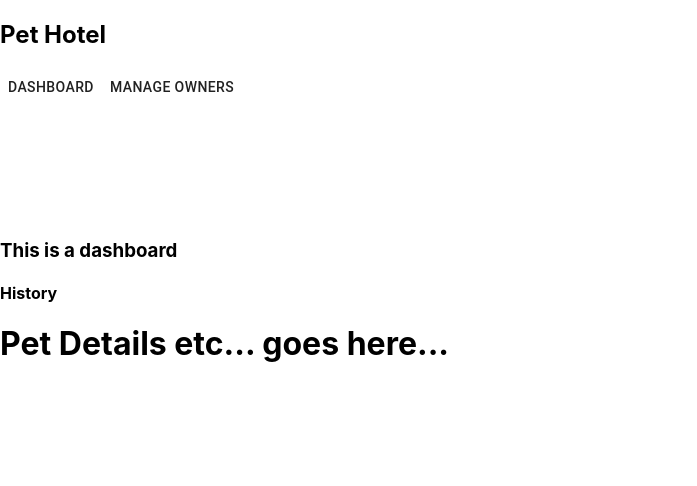
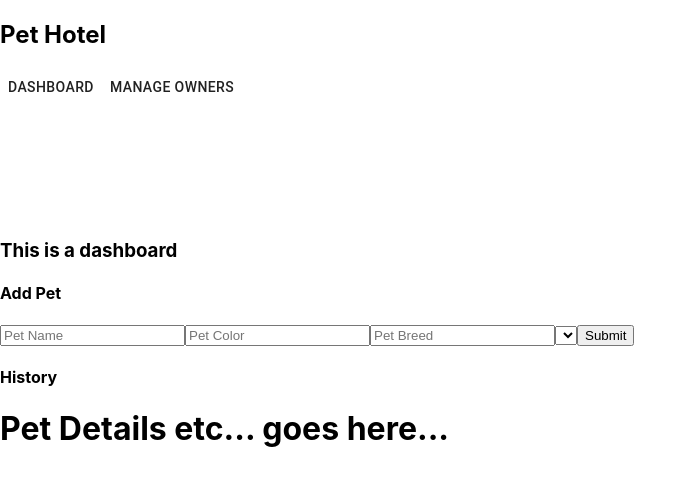
Before and after one commit to Johnshandsable/pet-hotel, a React (Create React App) app in the folder pet-hotel/: page /dashboard in a window 1280 px wide. Shown: the top 486 px of the page, without its empty margins (0-697 px from the left). Built offline with nearby package versions, Linux system fonts and the light colour scheme; no server answers.

Commit message:
added evt handlers to form

```diff
--- a/pet-hotel/src/components/AddPetForm/AddPetForm.jsx
+++ b/pet-hotel/src/components/AddPetForm/AddPetForm.jsx
@@ -1,10 +1,45 @@
+import { useState } from 'react';
+
 function AddPetForm() {
+  const [name, setName] = useState('');
+  const [color, setColor] = useState('');
+  const [breed, setBreed] = useState('');
+
+  const handleSubmit = (evt) => {
+    evt.preventDefault();
+    console.log('name', name);
+    console.log('color', color);
+    console.log('breed', breed);
+    console.log('submitting form');
+  };
+
   return (
-    <form>
+    <form onSubmit={handleSubmit}>
       <h4>Add Pet</h4>
-      <input type="text">Pet Name</input>
-      <input type="text">Pet Color</input>
-      <input type="text">Pet Breed</input>
+      <input
+        type="text"
+        placeholder="Pet Name"
+        value={name}
+        onChange={(evt) => {
+          setName(evt.target.value);
+        }}
+      />
+      <input
+        type="text"
+        placeholder="Pet Color"
+        value={color}
+        onChange={(evt) => {
+          setColor(evt.target.value);
+        }}
+      />
+      <input
+        type="text"
+        placeholder="Pet Breed"
+        value={breed}
+        onChange={(evt) => {
+          setBreed(evt.target.value);
+        }}
+      />
       <select>{/* Map some options here */}</select>
       <button>Submit</button>
     </form>
--- a/pet-hotel/src/components/Dashboard/Dashboard.jsx
+++ b/pet-hotel/src/components/Dashboard/Dashboard.jsx
@@ -1,9 +1,11 @@
+import AddPetForm from '../AddPetForm/AddPetForm';
 import HistoryTable from '../HistoryTable/HistoryTable';
 
 function Dashboard() {
   return (
     <div>
       <h3>This is a dashboard</h3>
+      <AddPetForm />
       <HistoryTable />
     </div>
   );
```
